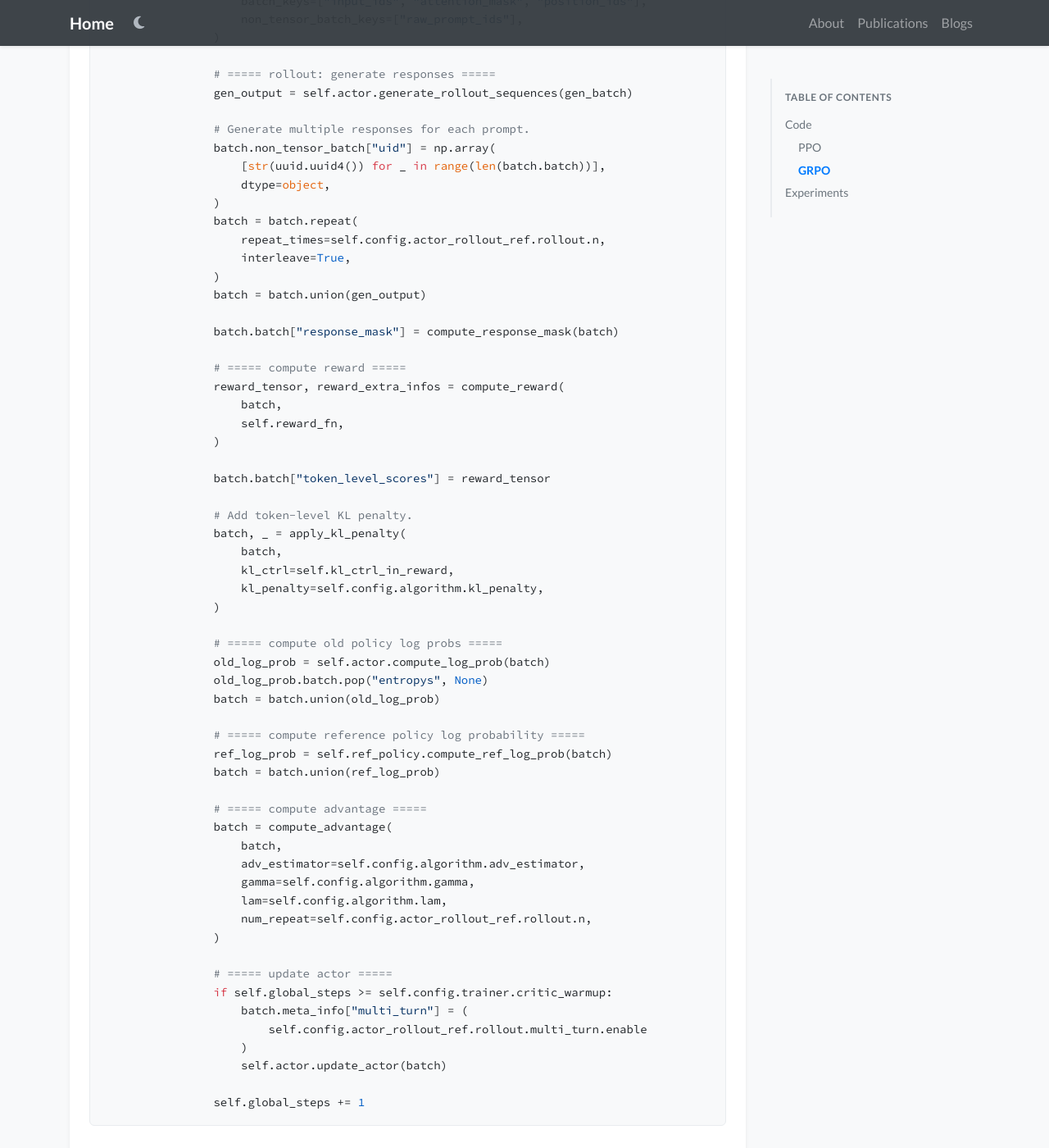
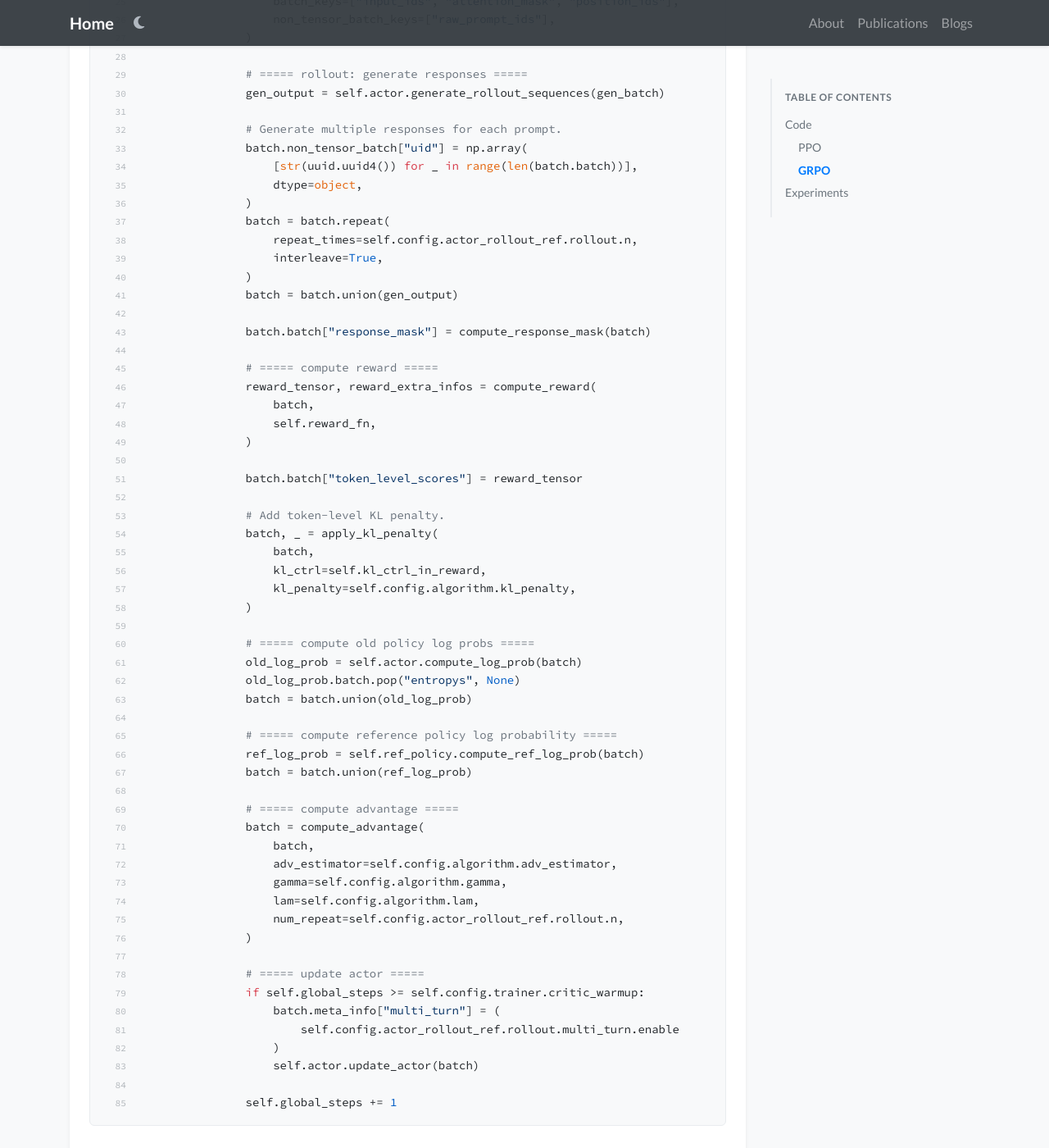
Before and after one commit to WilliamWuuu/WilliamWuuu.github.io, a Jekyll site: the page built from _blogs/2026-07-01-HandsonRL/2026-07-01-HandsonRL.md, in a window 1280 px wide and 1400 px high, scrolled down 9447 px. Shown: the whole window at 82% size. Built offline with Jekyll 4.4.1, drawn with Linux system fonts in a browser that asks for light colours; nearby versions of some CDN libraries; a style sheet for code colours, icons or effects is not loaded; some of the changed text lies outside the part shown.

Commit message:
feat: add line numbers to blog code blocks

```diff
--- a/_layouts/blog.html
+++ b/_layouts/blog.html
@@ -111,6 +111,15 @@
                 hljs.highlightAll();
             }
 
+            // Add line numbers to code blocks
+            document.querySelectorAll('.blog-content pre code').forEach(function(block) {
+                var lines = block.innerHTML.split('\n');
+                if (lines[lines.length - 1].trim() === '') lines.pop();
+                block.innerHTML = lines.map(function(line) {
+                    return '<span class="code-line">' + line + '</span>';
+                }).join('\n');
+            });
+
             // Theme toggle
             var toggle = document.getElementById('theme-toggle');
             if (toggle) {
--- a/assets/css/global.css
+++ b/assets/css/global.css
@@ -660,6 +660,30 @@ div.lazy {
     background: rgba(22, 27, 34, 1);
 }
 
+/* ===== Code Line Numbers ===== */
+.blog-content pre code {
+    counter-reset: line;
+}
+
+.blog-content pre code .code-line {
+    counter-increment: line;
+    display: inline-block;
+    width: 100%;
+}
+
+.blog-content pre code .code-line::before {
+    content: counter(line);
+    display: inline-block;
+    width: 2.5em;
+    margin-right: 1em;
+    text-align: right;
+    color: var(--text-muted);
+    opacity: 0.5;
+    font-size: 0.8em;
+    user-select: none;
+    -webkit-user-select: none;
+}
+
 /* ===== Dark Mode Overrides ===== */
 [data-theme="dark"] .bg-light {
     background-color: var(--bg-primary) !important;
```
